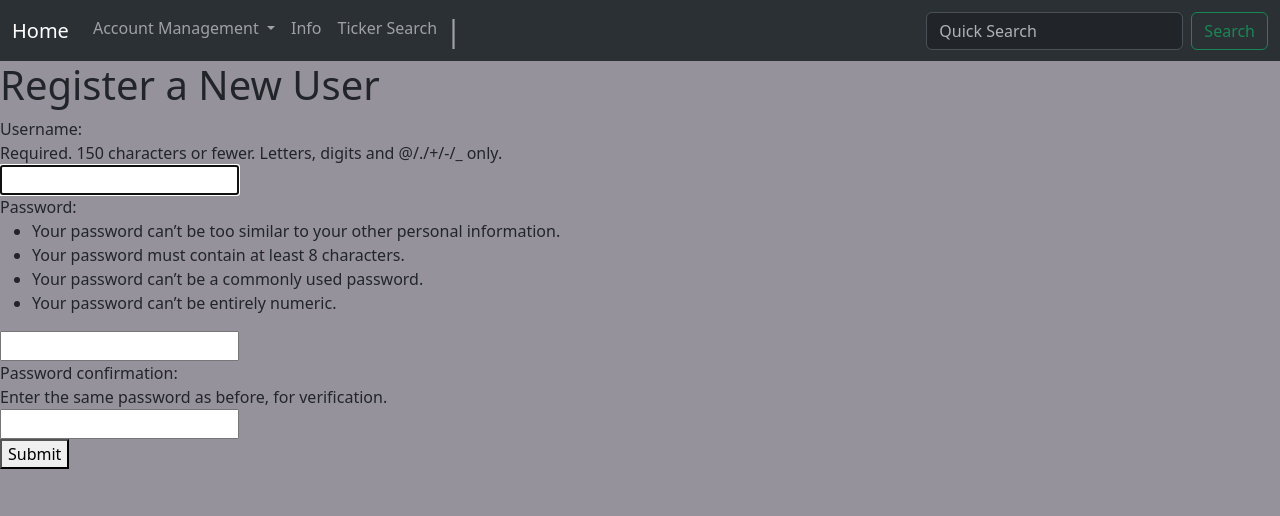
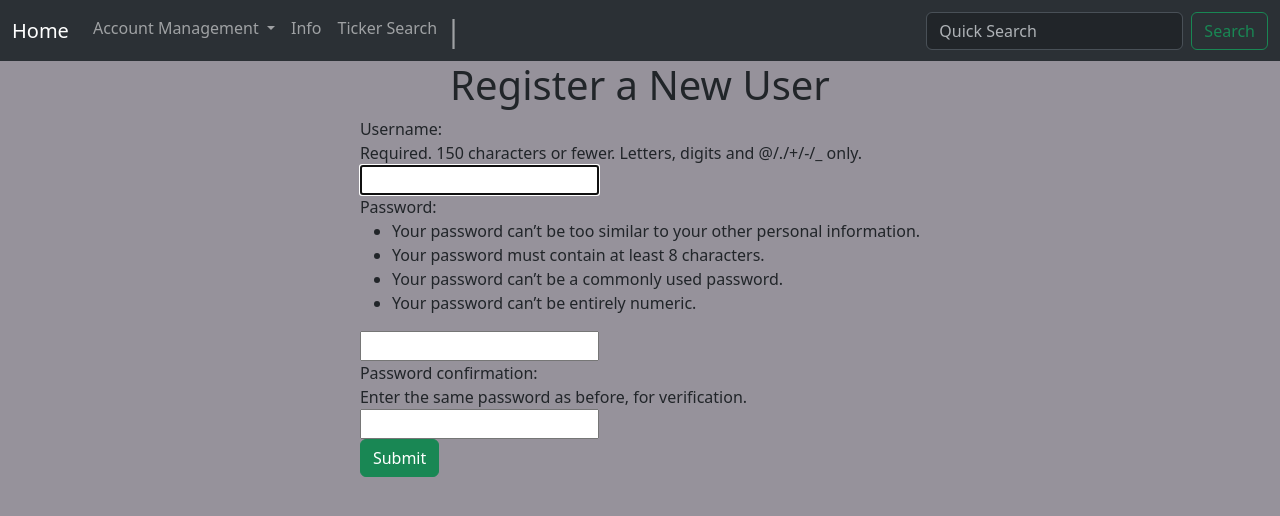
Before and after one commit to 33QWERTY33/DayTradingSim, a Django app: page /user/signup/ in a window 1280 px wide. Shown: the top 516 px of the page. Run offline with Django 5.2, Linux system fonts and the light colour scheme.

Commit message:
finished styling sign up page

```diff
--- a/TradingSim/UsersApp/templates/login.html
+++ b/TradingSim/UsersApp/templates/login.html
@@ -5,10 +5,10 @@
 {% endblock %}
 
 {% block content %}
-<div class="d-flex container justify-content-center">
+<div class="d-flex justify-content-center">
     <h1 class="row">User Login</h1>
 </div>
-<div class="d-flex container justify-content-center">
+<div class="d-flex justify-content-center">
     <form action="{% url 'user:login' %}" method="post" class="row">
         {% csrf_token %}
         {{ form }}
--- a/TradingSim/UsersApp/templates/signup.html
+++ b/TradingSim/UsersApp/templates/signup.html
@@ -5,10 +5,14 @@
 {% endblock %}
 
 {% block content %}
+<div class="d-flex justify-content-center">
     <h1>Register a New User</h1>
+</div>
+<div class="d-flex justify-content-center">
     <form action="{% url 'user:signup' %}" method="post">
         {% csrf_token %}
         {{ form }}
-        <button>Submit</button>
+        <button class="btn btn-success">Submit</button>
     </form>
+</div>
 {% endblock %}
```
